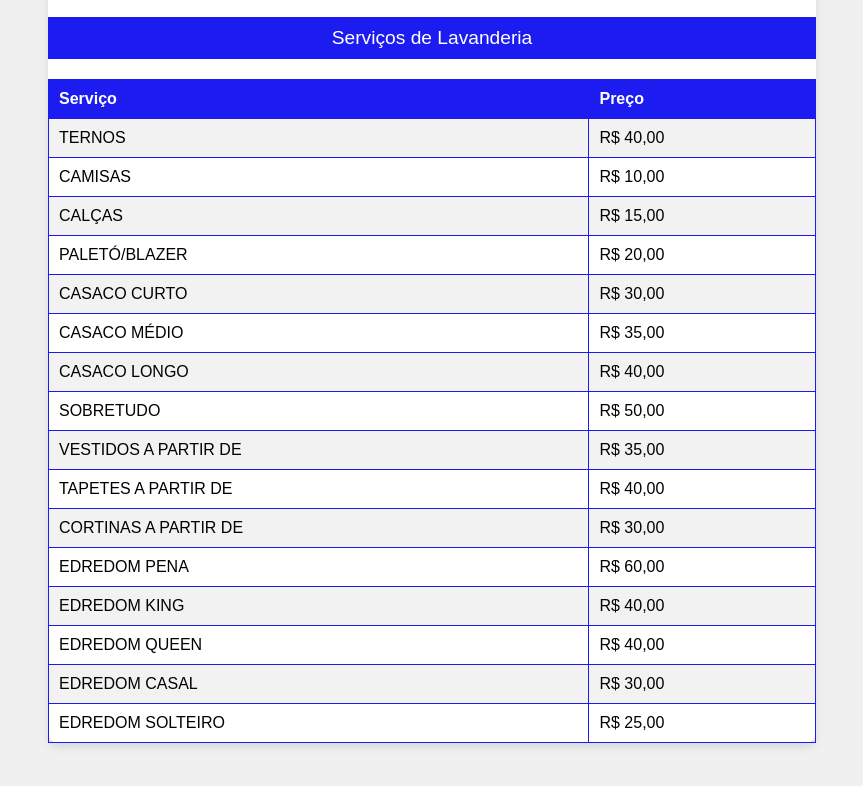
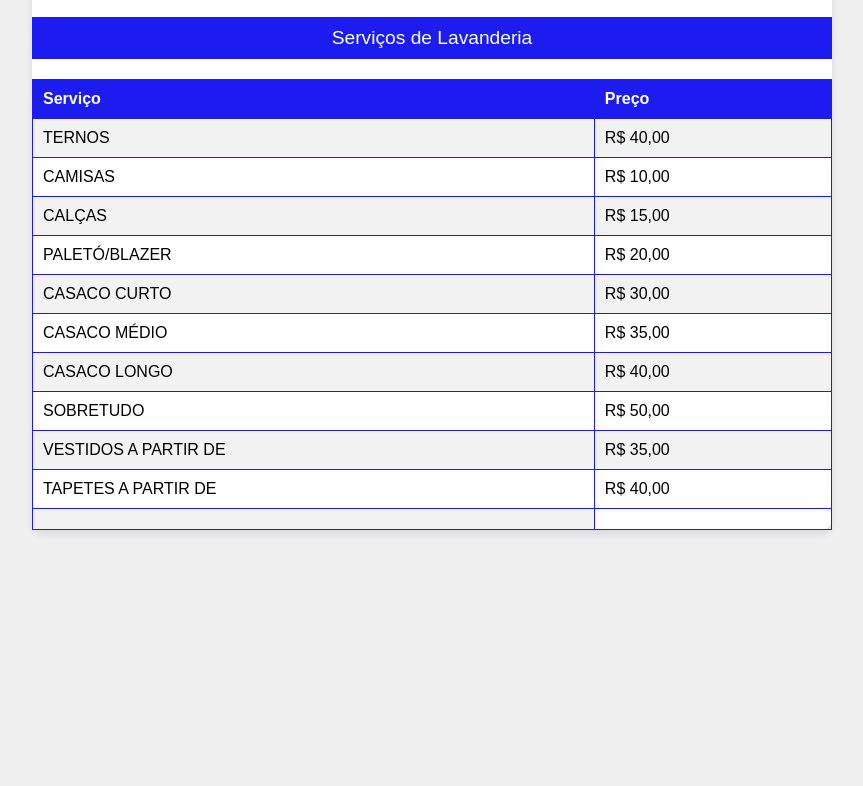
Before and after one commit to GiuAlbSegatta/TabelaDePrecosCosturaLavanderia.com, a plain HTML site: page index.html in a window 1280 px wide. Shown: the part 466-1252 px from the top of the page, without its empty margins (208-1071 px from the left). After the commit the page ends 1046 px from the top, so only its background shows below. Drawn offline with Linux system fonts and the light colour scheme.

Commit message:
Update index.html

```diff
--- a/index.html
+++ b/index.html
@@ -3,7 +3,7 @@
 <head>
     <meta charset="UTF-8">
     <meta name="viewport" content="width=device-width, initial-scale=1.0">
-    <title>Tabela de Preços-A TODO VAPOR</title>
+    <title>Tabela de Preços - A TODO VAPOR</title>
     <style>
         body {
             font-family: Arial, sans-serif;
@@ -13,7 +13,8 @@
         }
 
         .container {
-            width: 60%; /* Diminuir a largura para tornar mais compacta */
+            width: 90%; /* Ajusta a largura para ocupar mais espaço em telas pequenas */
+            max-width: 800px; /* Limita a largura em telas grandes */
             margin: 50px auto;
             background-color: white;
             border-radius: 10px;
@@ -61,6 +62,17 @@
             padding: 10px;
             font-size: 1.2em;
             text-align: center;
+        }
+
+        /* Estilo responsivo */
+        @media (max-width: 600px) {
+            th, td {
+                padding: 8px; /* Reduzir padding em dispositivos móveis */
+            }
+
+            .section-title {
+                font-size: 1em; /* Ajustar tamanho da fonte */
+            }
         }
     </style>
 </head>
@@ -148,31 +160,4 @@
                 <td>R$ 40,00</td>
             </tr>
             <tr>
-                <td>CORTINAS A PARTIR DE</td>
-                <td>R$ 30,00</td>
-            </tr>
-            <tr>
-                <td>EDREDOM PENA</td>
-                <td>R$ 60,00</td>
-            </tr>
-            <tr>
-                <td>EDREDOM KING</td>
-                <td>R$ 40,00</td>
-            </tr>
-            <tr>
-                <td>EDREDOM QUEEN</td>
-                <td>R$ 40,00</td>
-            </tr>
-            <tr>
-                <td>EDREDOM CASAL</td>
-                <td>R$ 30,00</td>
-            </tr>
-            <tr>
-                <td>EDREDOM SOLTEIRO</td>
-                <td>R$ 25,00</td>
-            </tr>
-        </table>
-    </div>
-
-</body>
-</html>
+                <td>
```
